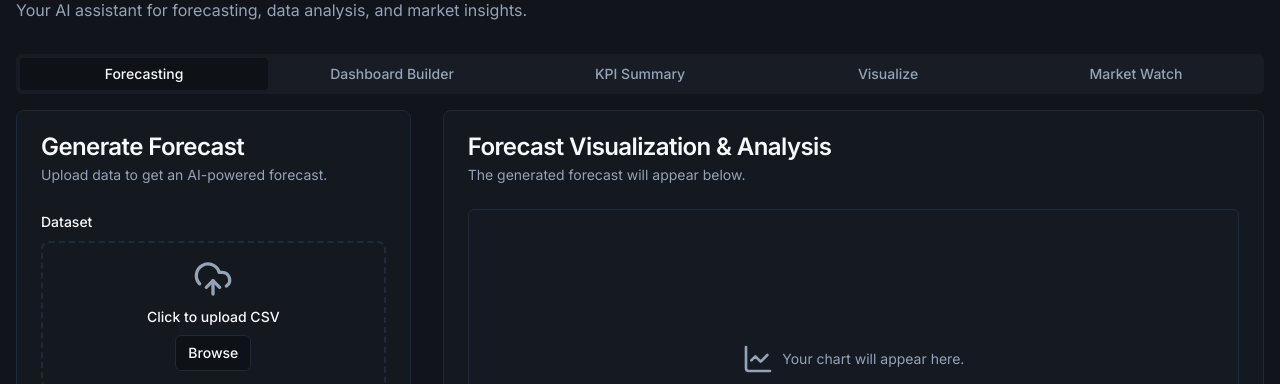
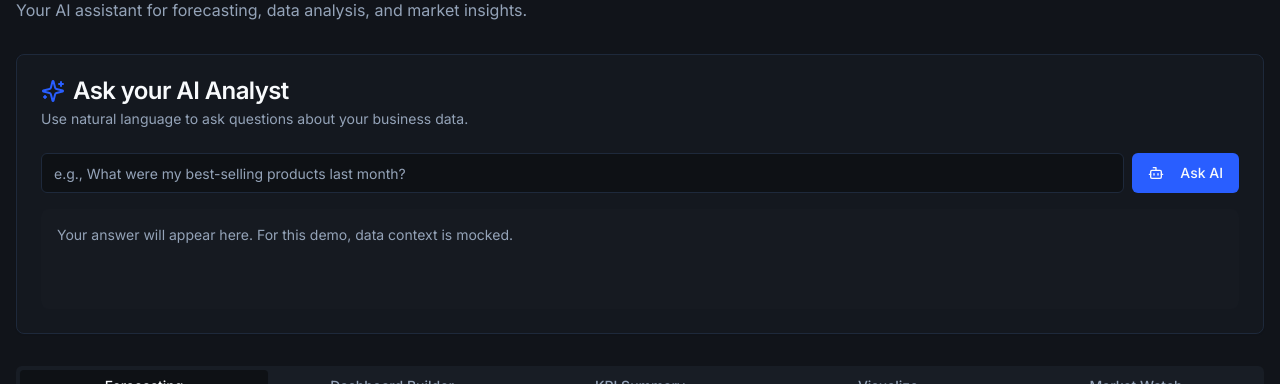
Before and after one commit to deno34/studio, a Next.js app: page /dashboard/agents/bi in a window 1280 px wide. Shown: the part 215-599 px from the top of the page. Built offline with nearby package versions, Linux system fonts and the light colour scheme; no server answers.

Commit message:
now in BI agent lets now add ask ai in which the client can ask anything

```diff
--- a/src/app/dashboard/agents/bi/page.tsx
+++ b/src/app/dashboard/agents/bi/page.tsx
@@ -12,6 +12,7 @@ import { DashboardBuilderTab } from '@/components/dashboard/bi/dashboard-builder
 import { KpiSummaryTab } from '@/components/dashboard/bi/kpi-summary-tab';
 import { VisualizeTab } from '@/components/dashboard/bi/visualize-tab';
 import { MarketWatchTab } from '@/components/dashboard/bi/market-watch-tab';
+import { AskAI } from '@/components/dashboard/bi/ask-ai';
 
 export default function BIAgentPage() {
   return (
@@ -32,6 +33,9 @@ export default function BIAgentPage() {
               Your AI assistant for forecasting, data analysis, and market insights.
             </p>
           </div>
+
+          <div className="space-y-8">
+            <AskAI />
 
             <Tabs defaultValue="forecasting" className="w-full">
               <TabsList className="grid w-full grid-cols-5">
@@ -58,6 +62,7 @@ export default function BIAgentPage() {
               </TabsContent>
             </Tabs>
           </div>
+        </div>
       </main>
       <Footer />
     </div>
--- /dev/null
+++ b/src/components/dashboard/bi/ask-ai.tsx
@@ -0,0 +1,81 @@
+
+'use client';
+
+import { useState } from 'react';
+import { Card, CardContent, CardDescription, CardHeader, CardTitle } from '@/components/ui/card';
+import { Input } from '@/components/ui/input';
+import { Button } from '@/components/ui/button';
+import { Bot, Sparkles, Loader2 } from 'lucide-react';
+import { useToast } from '@/hooks/use-toast';
+
+export function AskAI() {
+  const [query, setQuery] = useState('');
+  const [isLoading, setIsLoading] = useState(false);
+  const [response, setResponse] = useState('');
+  const { toast } = useToast();
+
+  const handleAsk = async () => {
+    if (!query) {
+      toast({
+        variant: 'destructive',
+        title: 'Please enter a question.',
+      });
+      return;
+    }
+
+    setIsLoading(true);
+    setResponse('');
+
+    // In a real implementation, you would send the query to a new AI flow.
+    // This flow would need access to the user's data context.
+    // For now, we'll just mock the response.
+    await new Promise(resolve => setTimeout(resolve, 1500));
+
+    const mockResponse = `Based on the sales data, your best-selling products last month were the "Wireless Mouse" with 350 units sold and the "USB-C Hub" with 280 units sold. The "Laptop Pro 15"" also performed well, contributing the most to revenue at $105,000.`;
+
+    setResponse(mockResponse);
+    setIsLoading(false);
+    toast({
+      title: 'Answer Generated',
+      description: 'The AI has responded to your query.',
+    });
+  };
+
+  return (
+    <Card>
+      <CardHeader>
+        <CardTitle className="flex items-center gap-2">
+          <Sparkles className="w-6 h-6 text-primary" />
+          <span>Ask your AI Analyst</span>
+        </CardTitle>
+        <CardDescription>Use natural language to ask questions about your business data.</CardDescription>
+      </CardHeader>
+      <CardContent className="space-y-4">
+        <div className="flex gap-2">
+          <Input
+            placeholder="e.g., What were my best-selling products last month?"
+            value={query}
+            onChange={(e) => setQuery(e.target.value)}
+            onKeyDown={(e) => e.key === 'Enter' && handleAsk()}
+          />
+          <Button onClick={handleAsk} disabled={isLoading}>
+            {isLoading ? <Loader2 className="w-4 h-4 animate-spin" /> : <Bot className="w-4 h-4" />}
+            <span className="ml-2">Ask AI</span>
+          </Button>
+        </div>
+        <div className="p-4 bg-muted/50 rounded-lg min-h-[100px] text-sm">
+          {isLoading ? (
+            <div className="flex items-center justify-center h-full text-muted-foreground">
+                <Loader2 className="w-5 h-5 animate-spin mr-2" />
+                <span>The AI is thinking...</span>
+            </div>
+          ) : response ? (
+            <p className="text-foreground">{response}</p>
+          ) : (
+             <p className="text-muted-foreground">Your answer will appear here. For this demo, data context is mocked.</p>
+          )}
+        </div>
+      </CardContent>
+    </Card>
+  );
+}
```
Lines whose indentation alone changed are shown as unchanged.
